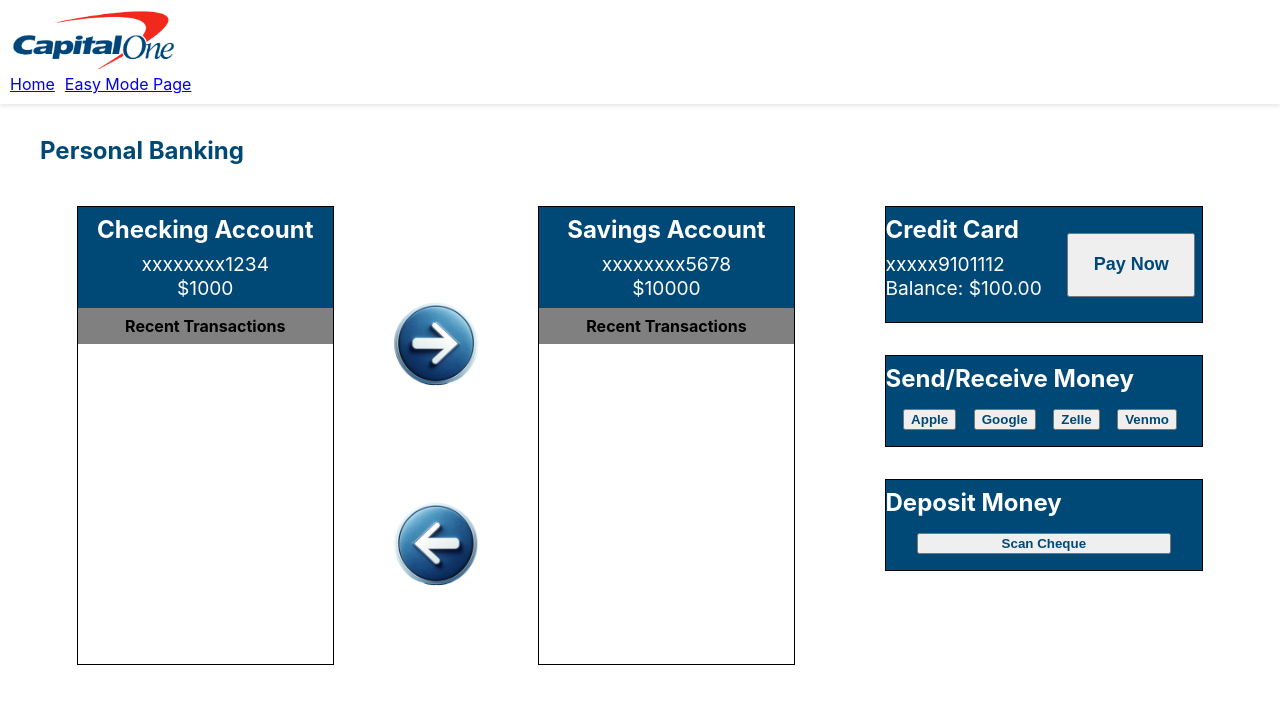
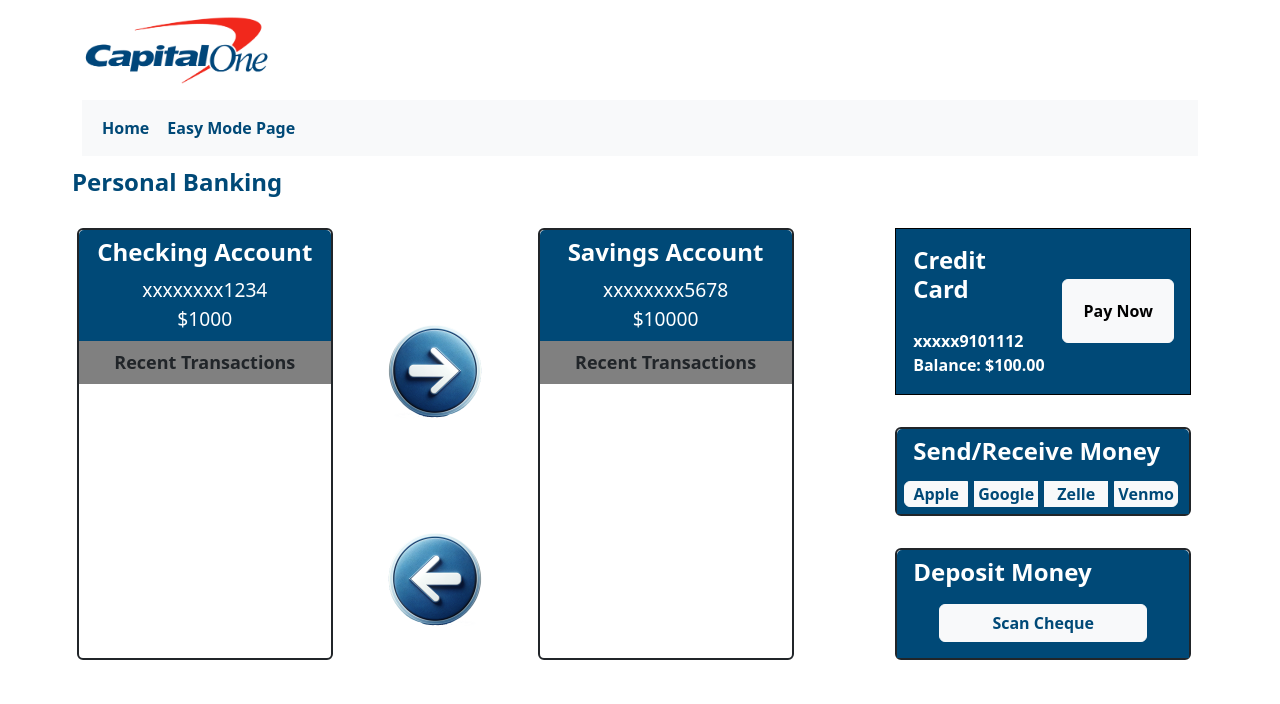
Before and after one commit to CapstoneC1T1/C1T1_2, a React (Create React App) app in the folder my-app/: page /easy-mode in a window 1280 px wide. Shown: the top 704 px of the page. Built offline with nearby package versions, Linux system fonts and the light colour scheme; no server answers.

Commit message:
fixed bootstrap

```diff
--- a/my-app/src/components/Header.js
+++ b/my-app/src/components/Header.js
@@ -3,17 +3,17 @@
 import logo from "../images/Capital-One-Logo.png";
 import Navigation from "../pages/Navbar";
 import Image from "react-bootstrap/Image";
-import { Col, Container, Row } from "react-bootstrap";
+import { Navbar, Col, Container, Row } from "react-bootstrap";
 
 function Header() {
   return (
-    <Container className="header">
+    <Container className="">
       <Row>
         <Col lg={12}>
-          <Image src={logo} height={60} />
+          <Image src={logo} height={100} style={{padding:"1rem 0"}}/>
         </Col>
         <Col>
-          <Navigation className="header "></Navigation>
+          <Navigation className="header"></Navigation>
         </Col>
       </Row>
     </Container>
--- a/my-app/src/index.js
+++ b/my-app/src/index.js
@@ -3,7 +3,7 @@
 import "./index.css";
 import App from "./App";
 import reportWebVitals from "./reportWebVitals";
-// import 'bootstrap/dist/css/bootstrap.css';
+import 'bootstrap/dist/css/bootstrap.css';
 
 const root = ReactDOM.createRoot(document.getElementById("root"));
 root.render(
--- a/my-app/src/pages/EasyMode.js
+++ b/my-app/src/pages/EasyMode.js
@@ -1,9 +1,8 @@
 import React,{useState, useEffect} from "react";
 import Header from "../components/Header";
-import "../styles/PageInfo.css";
 import Card from "react-bootstrap/Card";
 import "../styles/EasyMode.css";
-import { Button, ButtonGroup, Container, Image } from "react-bootstrap";
+import { Button, ButtonGroup, Container, Image, CardGroup } from "react-bootstrap";
 import arrow from "../images/rightarrow.png";
 
 function EasyMode() {
@@ -15,13 +14,13 @@
       </div>
       {/* Spacing here and on first page needs to be consistent. */}
       <div style={{ display: "flex", marginTop: "2rem" }}>
-        <Card className="card-left">
-          <Card.Header as="h2" className="card-headers">
+        <Card className="card-left" border="dark border-2">
+          <Card.Header as="h4" className="card-headers " text="white">
             Checking Account
           </Card.Header>
-          <Card.Body className="card-body-1">
+          <Card.Body className="card-body-1" style={{height:"-2rem"}}>
             <Card.Text style={{ margin: 0 }}>xxxxxxxx1234</Card.Text>
-            <Card.Title>$1000</Card.Title>
+            <Card.Text>$1000</Card.Text>
           </Card.Body>
           <Card.Body className="card-body-2">
             <Card.Text style={{ margin: 0 }}>Recent Transactions</Card.Text>
@@ -53,13 +52,13 @@
           </Button>
         </div>
 
-        <Card className="card-right">
-          <Card.Header as="h2" className="card-headers">
+        <Card className="card-right" border="dark border-2">
+          <Card.Header as="h4" className="card-headers">
             Savings Account
           </Card.Header>
           <Card.Body className="card-body-1">
             <Card.Text style={{ margin: 0 }}>xxxxxxxx5678</Card.Text>
-            <Card.Title>$10000</Card.Title>
+            <Card.Text>$10000</Card.Text>
           </Card.Body>
           <Card.Body className="card-body-2">
             <Card.Text style={{ margin: 0 }}>Recent Transactions</Card.Text>
@@ -69,46 +68,42 @@
           </Card.Body>
         </Card>
 
-        <Container style={{ width: "25%", marginRight: "6%" }}>
-          <Card className="credit-card">
-            <div>
-              <Card.Header as="h2" className="card-headers">
+        <Container style={{ width: "25%", marginRight: "6%", paddingRight:""}}>
+          <CardGroup className="credit-card" border="dark border-2">
+            <Card className="card-headers">
+              <Card.Header as="h4" className="card-headers">
                 Credit Card
               </Card.Header>
-              <Card.Body className="card-body-1">
+              <Card.Body>
                 <Card.Text style={{ margin: 0 }}>xxxxx9101112</Card.Text>
-                <Card.Title>Balance: $100.00</Card.Title>
+                <Card.Text>Balance: $100.00</Card.Text>
               </Card.Body>
+            </Card>
+            <div style={{alignContent:"center"}}>
+              <Button className="credit-card-button" variant="light">Pay Now</Button>
             </div>
-            <div>
-              <Button className="credit-card-button">Pay Now</Button>
-            </div>
-          </Card>
+          </CardGroup>
 
-          <Card className="send-money">
-            <Card.Header as="h2" className="card-headers">
+          <Card className="send-money" border="dark border-2">
+            <Card.Header as="h4" className="card-headers">
               Send/Receive Money
             </Card.Header>
             <div className="payment-methods">
               <ButtonGroup>
-                {/* <Button variant="success">Apple</Button>
-                                <Button variant="success">Google</Button>
-                                <Button variant="success">Zelle</Button>
-                                <Button variant="success">Venmo</Button> */}
-                <Button className="trans-button">Apple</Button>
-                <Button className="trans-button">Google</Button>
-                <Button className="trans-button">Zelle</Button>
-                <Button className="trans-button">Venmo</Button>
+                <Button variant="light" className="trans-button">Apple</Button>
+                <Button variant="light" className="trans-button">Google</Button>
+                <Button variant="light" className="trans-button">Zelle</Button>
+                <Button variant="light" className="trans-button">Venmo</Button>
               </ButtonGroup>
             </div>
           </Card>
 
-          <Card className="deposit-money">
-            <Card.Header as="h2" className="card-headers">
+          <Card className="deposit-money" border="dark border-2">
+            <Card.Header as="h4" className="card-headers">
               Deposit Money
             </Card.Header>
             <Card.Body className="card-body-1">
-              <Button className="deposit-button">Scan Cheque</Button>
+              <Button className="deposit-button" variant="light">Scan Cheque</Button>
             </Card.Body>
           </Card>
         </Container>
--- a/my-app/src/pages/Navbar.js
+++ b/my-app/src/pages/Navbar.js
@@ -5,14 +5,13 @@
 
 function Navigation() {
   return (
-    <Navbar bg="dark" variant="dark" sticky="top" expand="sm" collapseOnSelect>
+    <Navbar bg="light" expand="sm" collapseOnSelect>
       <Container>
         <Nav>
-          <Nav.Link as={Link} to="/" style={{ paddingRight: 10 }}>
+          <Nav.Link as={Link} to="/" style={{ paddingRight: 10, fontWeight: "bold", color: "#004977" }}>
             Home
           </Nav.Link>
-          {/* <br></br> */}
-          <Nav.Link as={Link} to="/easy-mode">
+          <Nav.Link as={Link} to="/easy-mode" style={{fontWeight: "bold", color: "#004977"}}>
             Easy Mode Page
           </Nav.Link>
         </Nav>
--- a/my-app/src/pages/TransactionPage.js
+++ b/my-app/src/pages/TransactionPage.js
@@ -8,7 +8,7 @@
 function TransactionPage() {
   return (
     <>
-      <div className="App">
+      <div>
         <Header />
         <PageTitle title="Checking Account" amount="$1000" />
         <TransactionList />
--- a/my-app/src/styles/EasyMode.css
+++ b/my-app/src/styles/EasyMode.css
@@ -1,34 +1,35 @@
 .card-left {
   width: 20%;
   margin-left: 6%;
-  border: solid;
-  border-width: 1.5px;
-  border-color: rgb(0, 0, 0);
   text-align: center;
 }
 
 .card-headers {
-  background-color: #004977;
-  color: white;
+  background-color: #004977!important;
+  color: white!important;
+  border-color: #004977!important;
   margin: 0;
   padding-top: 0.5rem;
+  font-weight: bold;
 }
 
 .card-body-1 {
   background-color: #004977;
-  color: white;
+  color: white!important;
   font-size: larger;
-  padding: 0.5rem 0rem;
+  padding: 0rem 1rem 0.5rem 1rem!important;
+  /* height: 1%!important; */
 }
 
 .card-body-2 {
   background-color: grey;
-  font-weight: bold;
-  padding: 0.5rem 0rem;
+  font-weight:bolder;
+  font-size: large;
+  padding: 0.5rem 0rem!important;
 }
 
 .card-body-3 {
-  padding: 10rem 0rem;
+  height: 100%!important;
 }
 
 .card-right {
@@ -50,7 +51,8 @@
   margin-top: 5rem;
   width: fit-content;
   background-color: white;
-  border-width: 0;
+  border-width: 0!important;
+  padding: 0!important;
 }
 
 .credit-card {
@@ -61,15 +63,15 @@
   color: white;
   display: flex;
   margin-bottom: 2rem;
+  padding-right: 1rem;
 }
 
 .credit-card-button {
-  margin: 20% 20%;
-  width: 8rem;
+  margin: 20% 0%;
+  width: 7rem;
   height: 4rem;
   color: #004977;
-  font-weight: bold;
-  font-size: large;
+  font-weight: bold!important;
 }
 
 .send-money {
@@ -79,12 +81,16 @@
   background-color: #004977;
 }
 
+.payment-methods {
+  background-color: #004977;
+}
+
 .trans-button {
-  margin-left: 1.1rem;
-  margin-top: 1rem;
-  margin-bottom: 1rem;
-  color: #004977;
-  font-weight: bold;
+  font-weight: bold!important;
+  color: #004977!important;
+  margin: 7px;
+  width: 4rem;
+  padding: 0!important;
 }
 
 .deposit-money {
@@ -95,8 +101,8 @@
 }
 
 .deposit-button {
-  color: #004977;
-  font-weight: bold;
+  font-weight: bold!important;
+  color: #004977!important;
   width: 80%;
   margin: 0.5rem 10%;
 }
```
